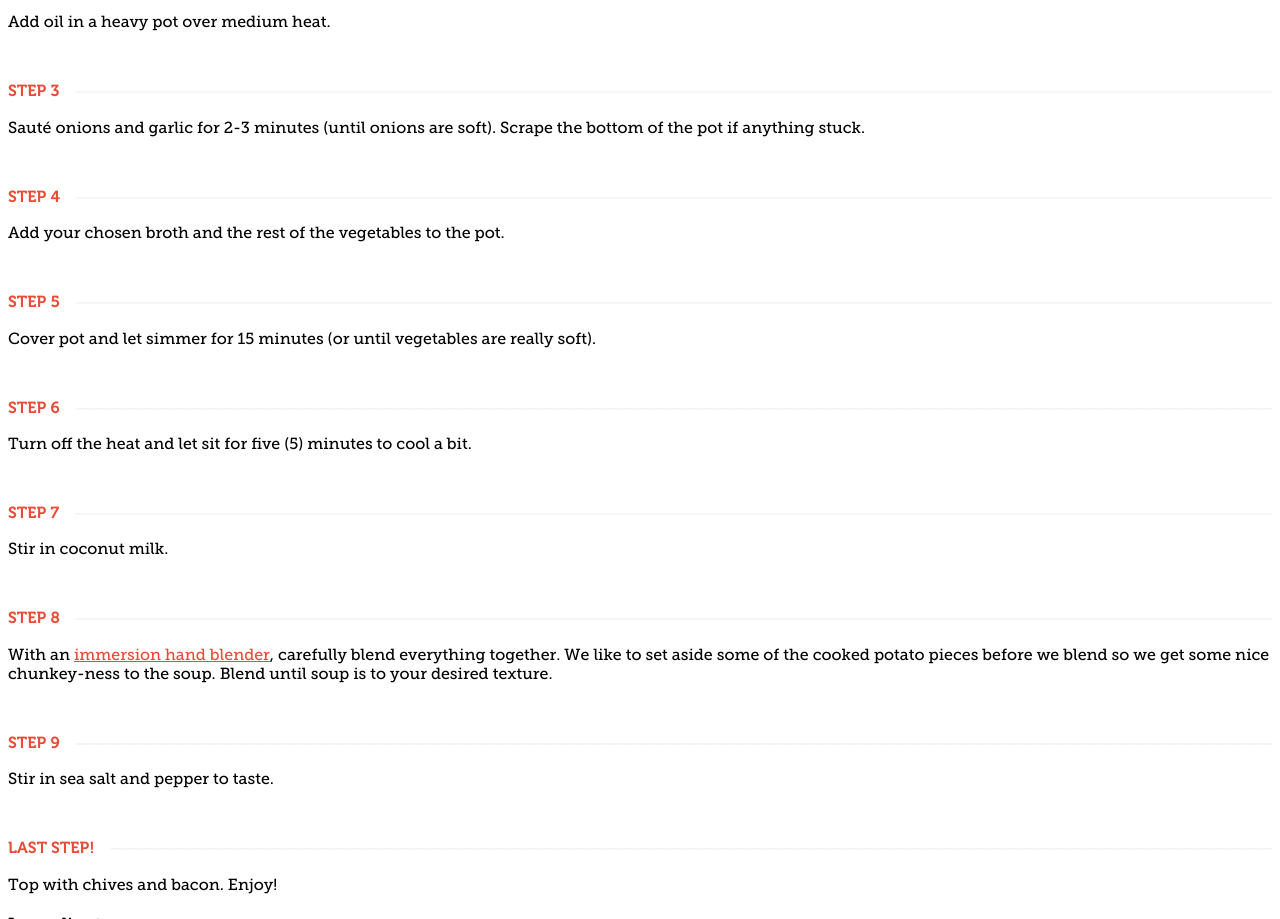
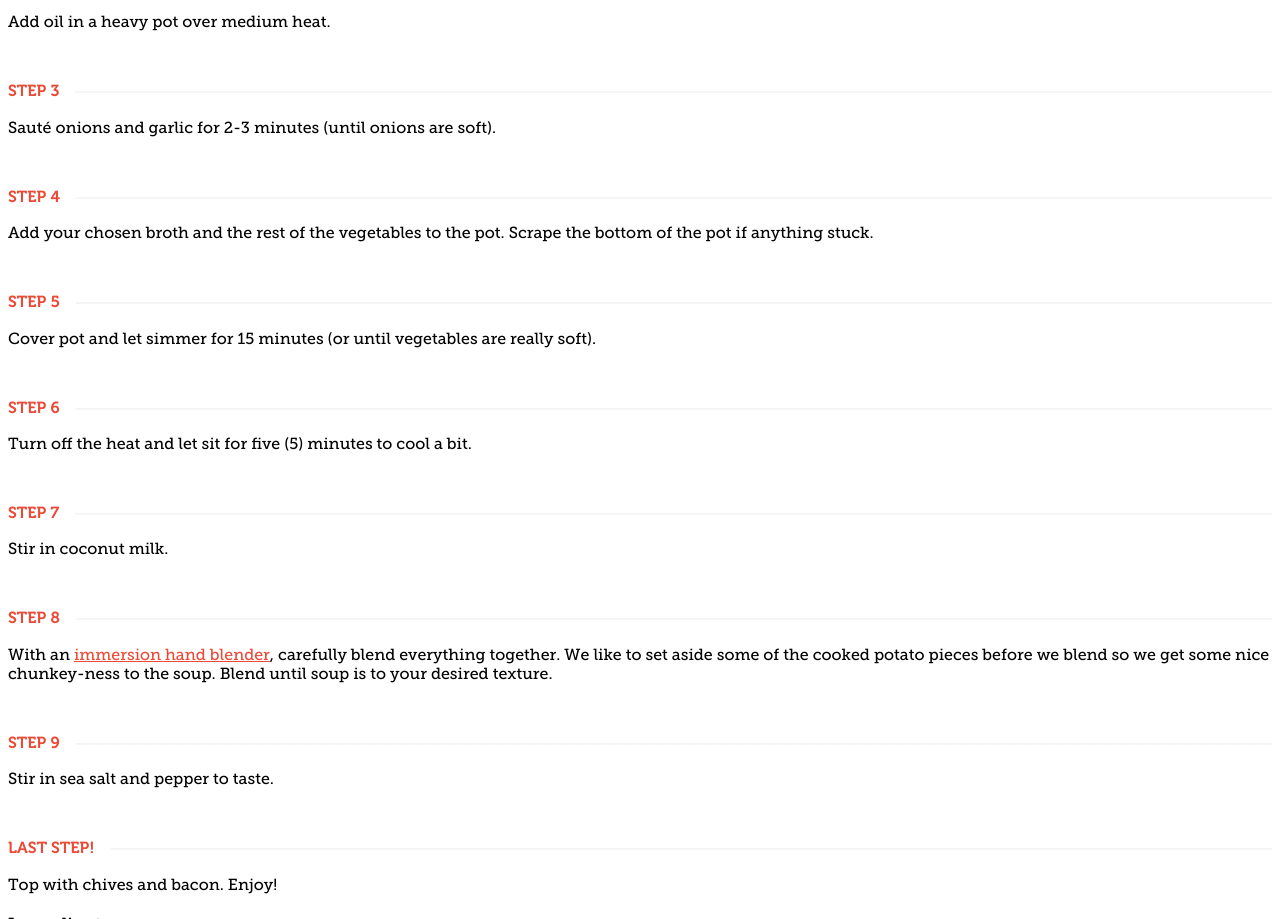
Before and after one commit to mtycks/em-em-recipes, a Gatsby site: page /creamy-dairy-free-vegetable-soup/ in a window 1280 px wide. Shown: the part 2224-3143 px from the top of the page. Built offline with nearby package versions, Linux system fonts and the light colour scheme; Gatsby itself is replaced by a stand-in of ours; some packages are replaced by stand-ins of ours.

Commit message:
Updated recipe instructions for vege soup

```diff
--- a/content/blog/creamy-dairy-free-vegetable-soup/index.md
+++ b/content/blog/creamy-dairy-free-vegetable-soup/index.md
@@ -69,11 +69,11 @@ Add oil in a heavy pot over medium heat.
 
 #### Step 3
 
-Sauté onions and garlic for 2-3 minutes (until onions are soft). Scrape the bottom of the pot if anything stuck.
+Sauté onions and garlic for 2-3 minutes (until onions are soft).
 
 #### Step 4
 
-Add your chosen broth and the rest of the vegetables to the pot.
+Add your chosen broth and the rest of the vegetables to the pot. Scrape the bottom of the pot if anything stuck.
 
 #### Step 5
 
```
